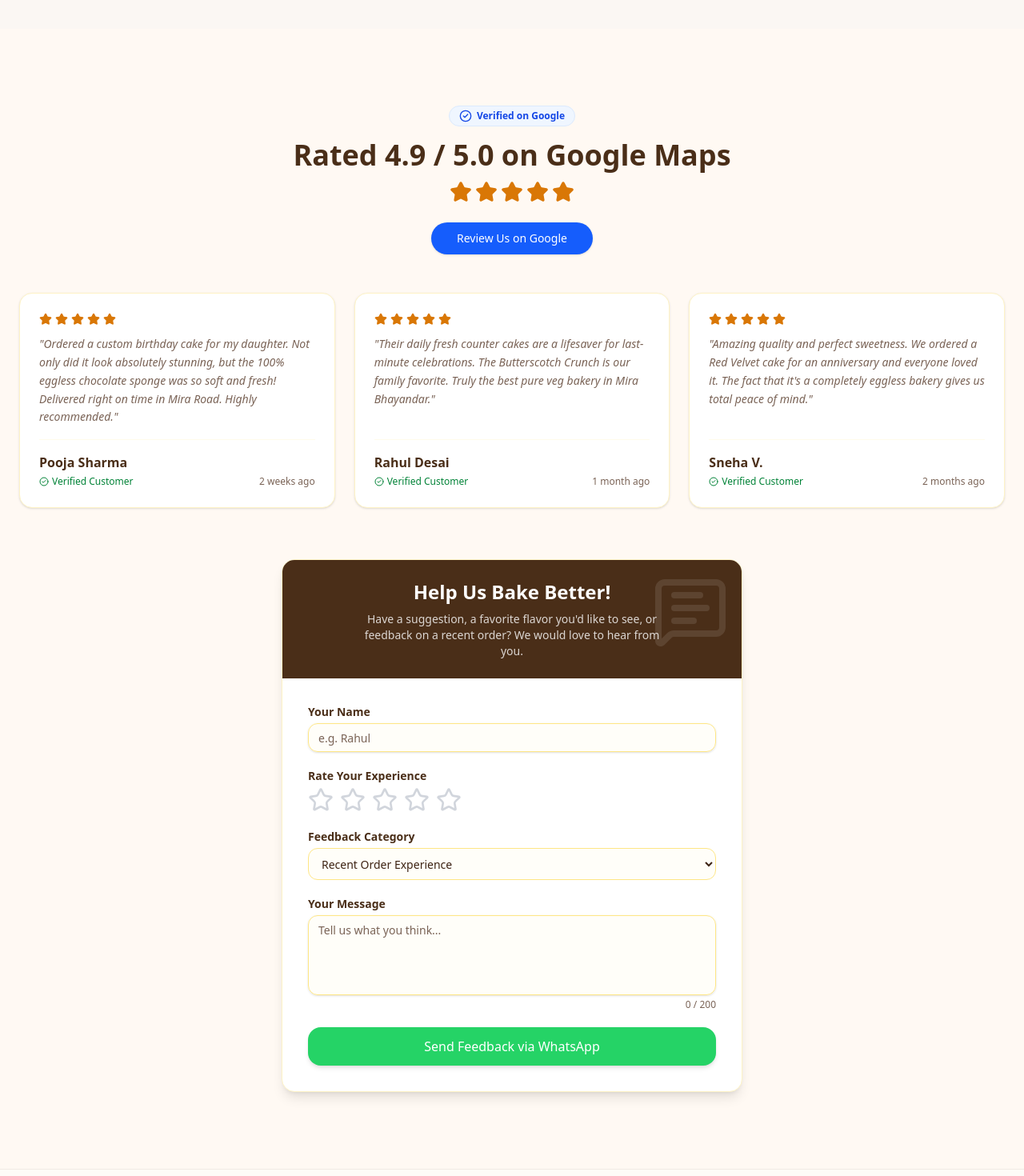
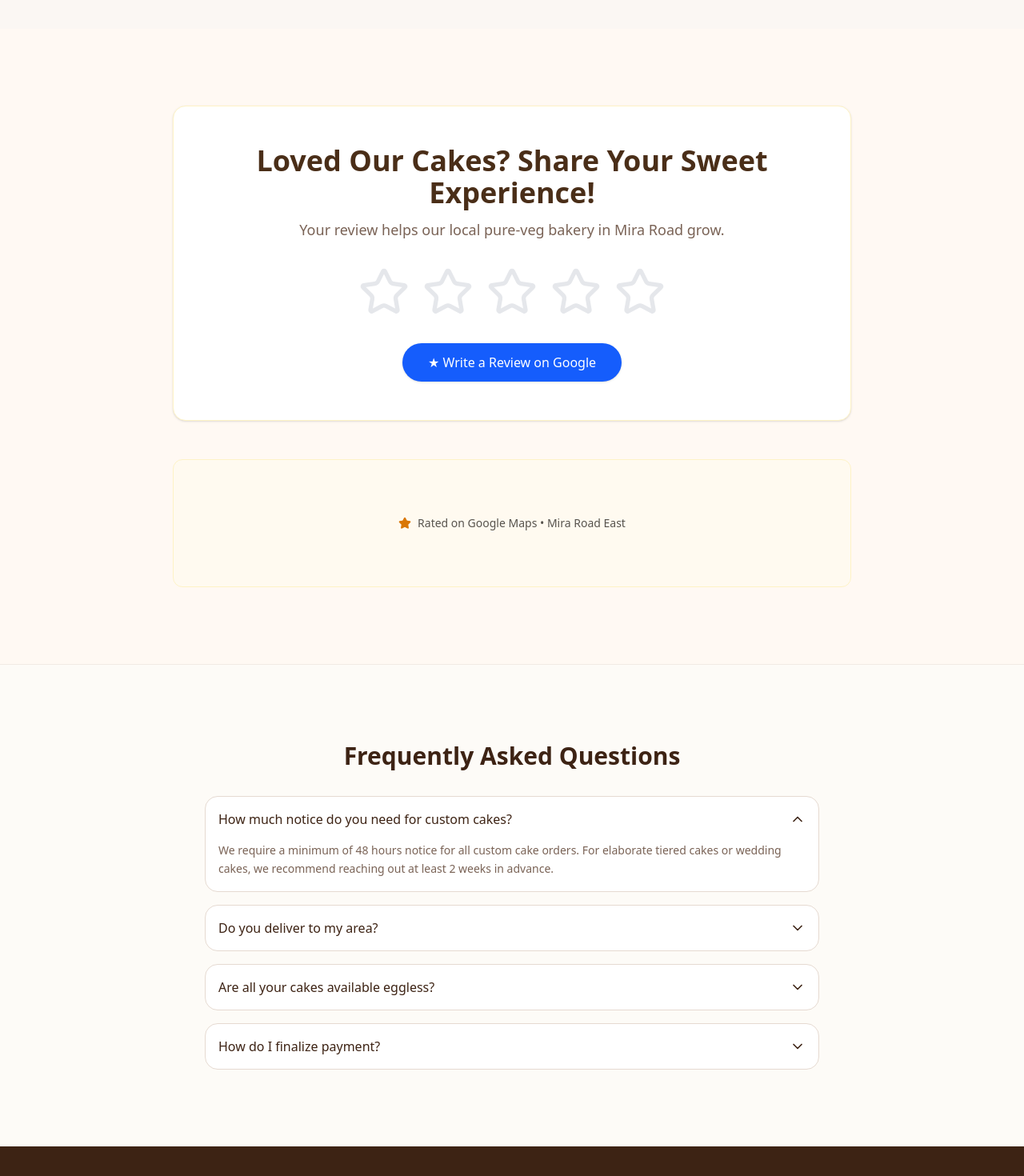
Before and after one commit to Sumitjicoder123/delights-bakery-web, a Next.js app: page / in a window 1280 px wide. Shown: the part 6400-7870 px from the top of the page at 80% size. Built offline with nearby package versions, Linux system fonts and the light colour scheme; a web font is replaced by a local one.

Commit message:
feat: implement smart review routing and google embed container

```diff
--- a/src/components/sections/reviews.tsx
+++ b/src/components/sections/reviews.tsx
@@ -1,121 +1,40 @@
 "use client";
 
 import { useState } from "react";
-import { Star, CheckCircle2, MessageSquareText } from "lucide-react";
+import { Star, CheckCircle2 } from "lucide-react";
 import { Button } from "@/components/ui/button";
-import { Input } from "@/components/ui/input";
-import { Textarea } from "@/components/ui/textarea";
-
-const reviews = [
-  {
-    name: "Pooja Sharma",
-    date: "2 weeks ago",
-    text: "Ordered a custom birthday cake for my daughter. Not only did it look absolutely stunning, but the 100% eggless chocolate sponge was so soft and fresh! Delivered right on time in Mira Road. Highly recommended.",
-  },
-  {
-    name: "Rahul Desai",
-    date: "1 month ago",
-    text: "Their daily fresh counter cakes are a lifesaver for last-minute celebrations. The Butterscotch Crunch is our family favorite. Truly the best pure veg bakery in Mira Bhayandar.",
-  },
-  {
-    name: "Sneha V.",
-    date: "2 months ago",
-    text: "Amazing quality and perfect sweetness. We ordered a Red Velvet cake for an anniversary and everyone loved it. The fact that it's a completely eggless bakery gives us total peace of mind.",
-  }
-];
 
 export function ReviewsSection() {
-  const [feedback, setFeedback] = useState({
-    name: "",
-    rating: 0,
-    category: "Recent Order Experience",
-    message: ""
-  });
+  const [rating, setRating] = useState(0);
   const [toastMessage, setToastMessage] = useState("");
+  const [showFeedbackCard, setShowFeedbackCard] = useState(false);
 
-  const handleStarClick = (rating: number) => {
-    setFeedback({ ...feedback, rating });
-  };
+  const googleReviewUrl = "https://www.google.com/search?q=Delights+Cakes+Mira+Road+Reviews#lrd=0x0:0x0,3,,,";
+  const whatsappNumber = "919819134616";
+  const whatsappFallbackUrl = `https://wa.me/${whatsappNumber}?text=Hi%20Delights,%20I%20have%20feedback%20regarding%20my%20recent%20order.`;
 
-  const submitFeedback = (e: React.FormEvent) => {
-    e.preventDefault();
-    if (!feedback.name || !feedback.message || feedback.rating === 0) {
-      alert("Please provide your name, a rating, and a message.");
-      return;
+  const handleStarClick = (star: number) => {
+    setRating(star);
+    setShowFeedbackCard(false);
+
+    if (star >= 4) {
+      setToastMessage("Thank you! Opening Google to post your review...");
+      setTimeout(() => {
+        window.open(googleReviewUrl, "_blank");
+        setToastMessage("");
+        setRating(0); // Reset after action
+      }, 1500);
+    } else {
+      setShowFeedbackCard(true);
     }
-
-    const whatsappNumber = "919819134616";
-    const text = `💬 *DELIGHTS CUSTOMER FEEDBACK*\n• *From:* ${feedback.name}\n• *Rating:* ${feedback.rating} / 5 Stars\n• *Category:* ${feedback.category}\n• *Message:* "${feedback.message}"`;
-
-    setToastMessage("Thank you for helping us grow! Delights values your feedback.");
-
-    setTimeout(() => {
-      window.open(`https://wa.me/${whatsappNumber}?text=${encodeURIComponent(text)}`, '_blank');
-      setToastMessage("");
-      setFeedback({ name: "", rating: 0, category: "Recent Order Experience", message: "" });
-    }, 1500);
   };
 
   return (
     <section id="reviews" className="py-16 md:py-24 bg-[#FFF9F3]">
-      <div className="container mx-auto px-4 sm:px-6">
+      <div className="container mx-auto px-4 sm:px-6 max-w-4xl">
 
-        {/* Google Reviews Header */}
-        <div className="mb-12 flex flex-col items-center text-center">
-          <div className="inline-flex items-center justify-center gap-1.5 px-3 py-1 mb-4 rounded-full bg-blue-50 border border-blue-100 text-blue-700 text-xs font-semibold">
-            <CheckCircle2 className="w-4 h-4" />
-            Verified on Google
-          </div>
-          <h2 className="text-3xl md:text-4xl font-bold font-serif text-[#4A2E18] mb-3">Rated 4.9 / 5.0 on Google Maps</h2>
-          <div className="flex items-center gap-1 mb-6">
-            {[1, 2, 3, 4, 5].map((star) => (
-              <Star key={star} className="w-7 h-7 fill-[#D97706] text-[#D97706]" />
-            ))}
-          </div>
-          <Button asChild size="lg" className="rounded-full bg-blue-600 hover:bg-blue-700 text-white font-medium shadow-sm">
-            <a href="https://www.google.com/search?q=Delights+Cakes+Mira+Road+Reviews" target="_blank" rel="noopener noreferrer">
-              Review Us on Google
-            </a>
-          </Button>
-        </div>
-
-        {/* Reviews Grid */}
-        <div className="grid grid-cols-1 md:grid-cols-3 gap-6 mb-16">
-          {reviews.map((review, i) => (
-            <div key={i} className="bg-white p-6 rounded-2xl shadow-sm border border-amber-100 flex flex-col">
-              <div className="flex items-center gap-1 mb-3">
-                {[1, 2, 3, 4, 5].map((star) => (
-                  <Star key={star} className="w-4 h-4 fill-[#D97706] text-[#D97706]" />
-                ))}
-              </div>
-              <p className="text-muted-foreground text-sm flex-1 italic mb-4 leading-relaxed">
-                "{review.text}"
-              </p>
-              <div className="pt-4 border-t border-amber-50">
-                <div className="font-semibold text-[#4A2E18]">{review.name}</div>
-                <div className="flex justify-between items-center mt-1">
-                  <span className="text-xs text-green-700 font-medium flex items-center gap-1">
-                    <CheckCircle2 className="w-3 h-3" /> Verified Customer
-                  </span>
-                  <span className="text-xs text-muted-foreground">{review.date}</span>
-                </div>
-              </div>
-            </div>
-          ))}
-        </div>
-
-        {/* Customer Feedback Form */}
-        <div className="max-w-xl mx-auto bg-white rounded-2xl shadow-lg border border-amber-100 overflow-hidden">
-          <div className="bg-[#4A2E18] text-white p-6 text-center relative overflow-hidden">
-            <div className="absolute top-0 right-0 p-4 opacity-10">
-              <MessageSquareText className="w-24 h-24" />
-            </div>
-            <h3 className="text-2xl font-serif font-bold relative z-10">Help Us Bake Better!</h3>
-            <p className="text-white/80 text-sm mt-2 relative z-10 max-w-sm mx-auto">
-              Have a suggestion, a favorite flavor you'd like to see, or feedback on a recent order? We would love to hear from you.
-            </p>
-          </div>
-          <div className="p-6 sm:p-8 relative">
+        {/* Smart Review Banner */}
+        <div className="bg-white p-8 md:p-12 rounded-2xl shadow-sm border border-amber-100 text-center relative overflow-hidden">
 
           {toastMessage && (
             <div className="absolute inset-0 z-20 flex items-center justify-center bg-white/95 backdrop-blur-sm px-6 text-center">
@@ -126,21 +45,10 @@
             </div>
           )}
 
-            <form onSubmit={submitFeedback} className="space-y-5">
-              <div>
-                <label className="block text-sm font-semibold text-[#4A2E18] mb-1">Your Name</label>
-                <Input
-                  required
-                  placeholder="e.g. Rahul"
-                  className="bg-amber-50/30 border-amber-200 focus-visible:ring-amber-500"
-                  value={feedback.name}
-                  onChange={(e) => setFeedback({...feedback, name: e.target.value})}
-                />
-              </div>
+          <h2 className="text-3xl md:text-4xl font-bold font-serif text-[#4A2E18] mb-3">Loved Our Cakes? Share Your Sweet Experience!</h2>
+          <p className="text-muted-foreground mb-8 text-lg">Your review helps our local pure-veg bakery in Mira Road grow.</p>
 
-              <div>
-                <label className="block text-sm font-semibold text-[#4A2E18] mb-1">Rate Your Experience</label>
-                <div className="flex items-center gap-2">
+          <div className="flex justify-center items-center gap-2 sm:gap-4 mb-8">
             {[1, 2, 3, 4, 5].map((star) => (
               <button
                 key={star}
@@ -149,46 +57,39 @@
                 className="focus:outline-none transition-transform hover:scale-110 active:scale-95"
               >
                 <Star
-                        className={`w-8 h-8 ${feedback.rating >= star ? 'fill-[#D97706] text-[#D97706]' : 'text-gray-300'}`}
+                  className={`w-12 h-12 sm:w-16 sm:h-16 ${rating >= star ? 'fill-[#D97706] text-[#D97706]' : 'text-gray-200 hover:text-gray-300'}`}
                 />
               </button>
             ))}
           </div>
+
+          {showFeedbackCard && (
+            <div className="bg-red-50 border border-red-100 rounded-xl p-6 mb-8 max-w-lg mx-auto animate-in fade-in slide-in-from-top-4 duration-300">
+              <p className="text-red-800 font-medium mb-4">We're sorry your experience wasn't sweet. Please message the owner directly so we can make it right!</p>
+              <Button asChild className="w-full sm:w-auto rounded-full bg-[#25D366] hover:bg-[#128C7E] text-white font-medium shadow-sm">
+                <a href={whatsappFallbackUrl} target="_blank" rel="noopener noreferrer">
+                  Message Owner on WhatsApp
+                </a>
+              </Button>
             </div>
+          )}
 
-              <div>
-                <label className="block text-sm font-semibold text-[#4A2E18] mb-1">Feedback Category</label>
-                <select
-                  className="flex h-10 w-full rounded-md border border-amber-200 bg-amber-50/30 px-3 py-2 text-sm ring-offset-background focus-visible:outline-none focus-visible:ring-2 focus-visible:ring-amber-500 disabled:cursor-not-allowed disabled:opacity-50"
-                  value={feedback.category}
-                  onChange={(e) => setFeedback({...feedback, category: e.target.value})}
-                >
-                  <option value="Recent Order Experience">Recent Order Experience</option>
-                  <option value="New Flavor / Cake Suggestion">New Flavor / Cake Suggestion</option>
-                  <option value="General Compliment">General Compliment</option>
-                  <option value="Issue / Concern">Issue / Concern</option>
-                </select>
-              </div>
-
-              <div>
-                <label className="block text-sm font-semibold text-[#4A2E18] mb-1">Your Message</label>
-                <Textarea
-                  required
-                  maxLength={200}
-                  placeholder="Tell us what you think..."
-                  className="bg-amber-50/30 border-amber-200 focus-visible:ring-amber-500 resize-none min-h-[100px]"
-                  value={feedback.message}
-                  onChange={(e) => setFeedback({...feedback, message: e.target.value})}
-                />
-                <div className="text-right text-xs text-muted-foreground mt-1">
-                  {feedback.message.length} / 200
+          <div className="flex justify-center">
+            <Button asChild size="lg" className="rounded-full bg-blue-600 hover:bg-blue-700 text-white font-medium shadow-sm w-full sm:w-auto h-12 px-8 text-base">
+              <a href={googleReviewUrl} target="_blank" rel="noopener noreferrer">
+                ★ Write a Review on Google
+              </a>
+            </Button>
           </div>
         </div>
 
-              <Button type="submit" className="w-full h-12 rounded-lg bg-[#25D366] hover:bg-[#128C7E] text-white font-medium text-base shadow-md">
-                Send Feedback via WhatsApp
-              </Button>
-            </form>
+        {/* Live Google Reviews Embed Container */}
+        <div className="w-full mt-12 flex justify-center">
+          <div id="elfsight-google-reviews-placeholder" className="w-full min-h-[160px] rounded-xl border border-amber-100 bg-amber-50/30 p-8 text-center flex flex-col items-center justify-center gap-2">
+            <p className="text-sm text-stone-600 font-medium flex items-center gap-2">
+              <Star className="w-4 h-4 fill-[#D97706] text-[#D97706]" />
+              Rated on Google Maps • Mira Road East
+            </p>
           </div>
         </div>
 
```
Lines whose indentation alone changed are shown as unchanged.
